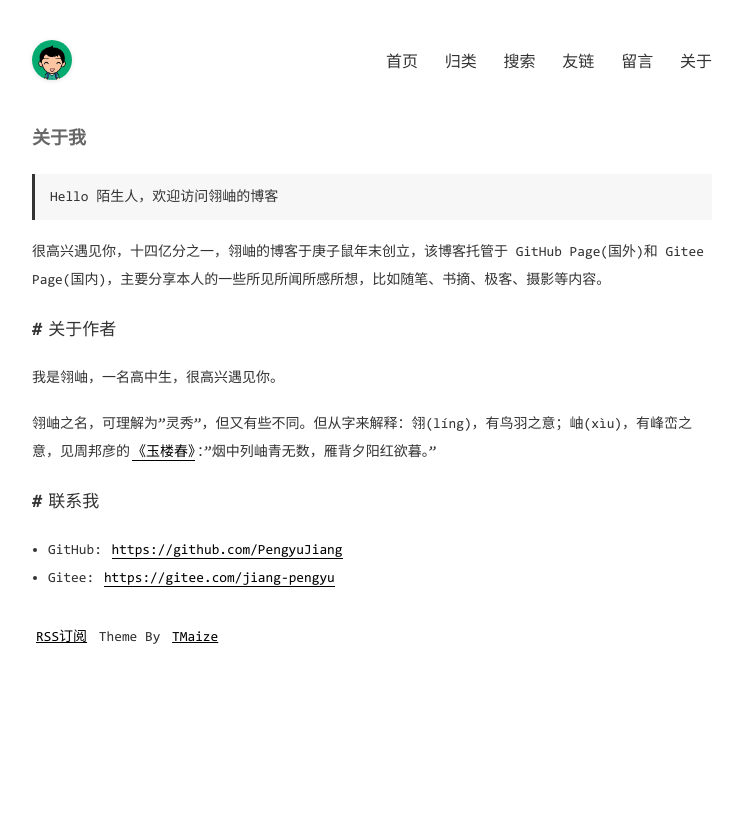
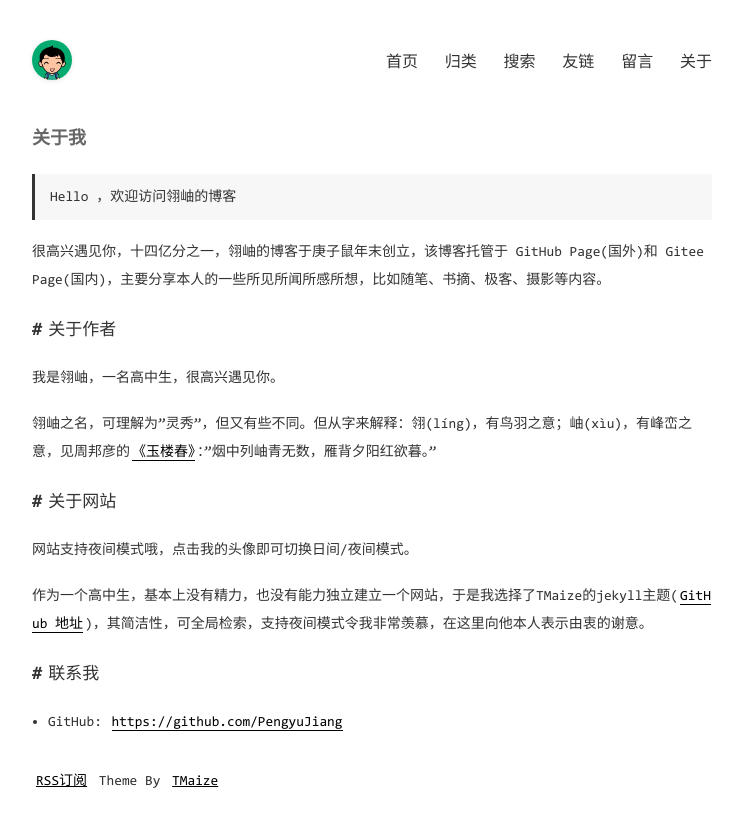
Before and after one commit to PengyuJiang/PengyuJiang.github.io-history, a Jekyll site: the page built from pages/about.md, in a window 1280 px wide. Shown: the top 827 px of the page, without its empty margins (268-1011 px from the left). Built offline with Jekyll 4.4.1, drawn with Linux system fonts in a browser that asks for light colours.

Commit message:
Update about.md

```diff
--- a/pages/about.md
+++ b/pages/about.md
@@ -3,7 +3,7 @@ layout: mypost
 title: 关于我
 ---
 
-> Hello 陌生人，欢迎访问翎岫的博客
+> Hello ，欢迎访问翎岫的博客
 
 很高兴遇见你，十四亿分之一，翎岫的博客于庚子鼠年末创立，该博客托管于 GitHub Page(国外)和 Gitee Page(国内)，主要分享本人的一些所见所闻所感所想，比如随笔、书摘、极客、摄影等内容。
 
@@ -13,8 +13,12 @@ title: 关于我
 
 翎岫之名，可理解为"灵秀"，但又有些不同。但从字来解释：翎(líng)，有鸟羽之意；岫(xìu)，有峰峦之意，见周邦彦的[《玉楼春》](https://so.gushiwen.org/shiwenv_2a984170f0e0.aspx)："烟中列岫青无数，雁背夕阳红欲暮。"
 
+## 关于网站
+
+网站支持夜间模式哦，点击我的头像即可切换日间/夜间模式。
+
+作为一个高中生，基本上没有精力，也没有能力独立建立一个网站，于是我选择了TMaize的jekyll主题([GitHub 地址](https://github.com/TMaize/tmaize-blog))，其简洁性，可全局检索，支持夜间模式令我非常羡慕，在这里向他本人表示由衷的谢意。
+
 ## 联系我
 
 - GitHub: [https://github.com/PengyuJiang](https://github.com/PengyuJiang)
-
-- Gitee: [https://gitee.com/jiang-pengyu](https://gitee.com/jiang-pengyu)
```
